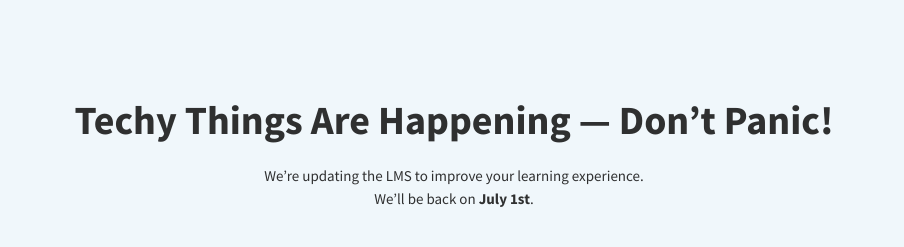
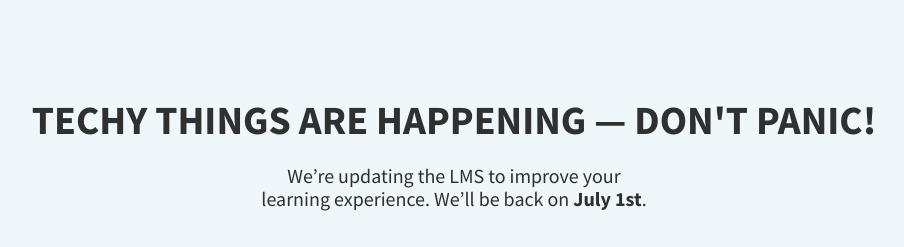
Before and after one commit to skazkoz/lms-maitanence-demo, a plain HTML site: page index.html in a window 1280 px wide. Shown: the top 247 px of the page, without its empty margins (186-1090 px from the left). Drawn offline with Linux system fonts and the light colour scheme; files whose address does not match are found by name.

Commit message:
update readme.md

```diff
--- a/index.html
+++ b/index.html
@@ -18,7 +18,7 @@
         <div class="content">
             <div class="wrapper">
                 <div class="maintenance-page">
-                    <h1>Techy Things Are Happening — Don’t Panic!</h1>
+                    <h1>TECHY THINGS ARE HAPPENING — DON'T PANIC!</h1>
                     <p>
                         We’re updating the LMS to improve your learning experience. We’ll be back on <b>July 1st</b>.
                     </p>
--- a/style.css
+++ b/style.css
@@ -284,7 +284,7 @@ body {
 }
 
 .maintenance-page p {
-    font: 400 15px/23px "SourceSansPro", Arial, sans-serif;
+    font: 400 20px/23px "SourceSansPro", Arial, sans-serif;
     max-width: 400px;
     color: #191919e6;
     margin: 0 auto 40px
```
Also changed, not shown: 1 other file.
